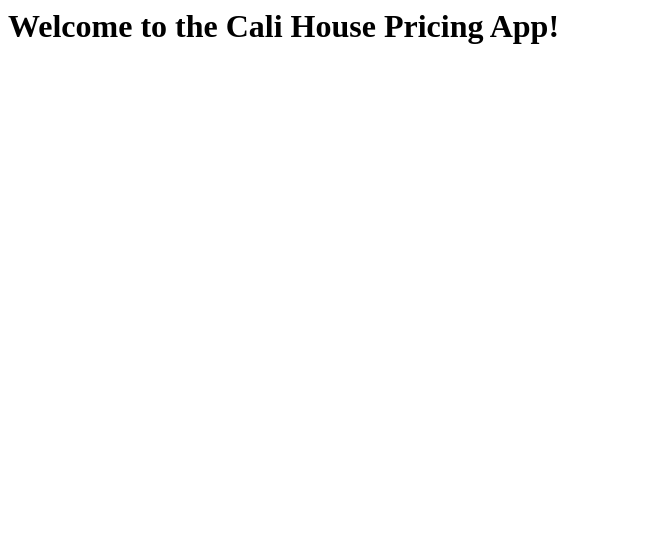
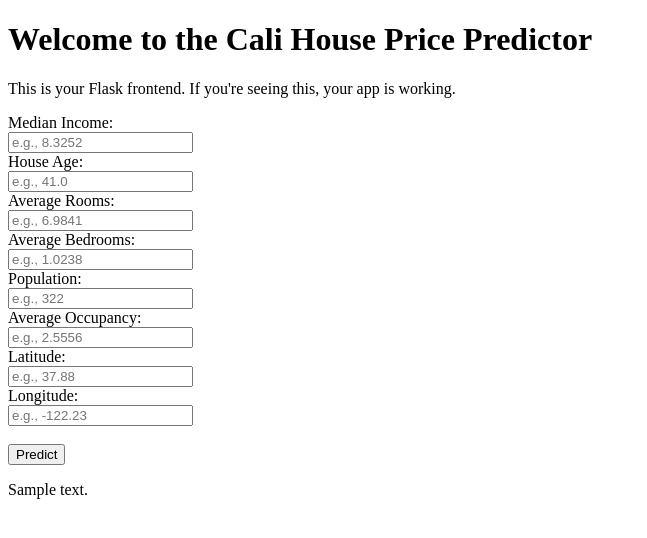
Before and after one commit to rith777/CaliHousePricing, a Flask app: template templates/home.html in a window 1280 px wide. Shown: the top 538 px of the page, without its empty margins (0-647 px from the left). Run offline with Flask 3, Linux system fonts and the light colour scheme; the template is opened without the code that fills it: most values are stand-ins (such as "Sample title", 1, 10 or a date in 2020); parts of the project's set-up code (start-up, migrations or seed data) failed here and were passed over.

Commit message:
webapp ready

```diff
--- a/app.py
+++ b/app.py
@@ -1,26 +1,33 @@
 import pickle
-from flask import Flask, request, jsonify, render_template
+import json
+from flask import Flask, request, jsonify, render_template, url_for,app
 import numpy as np
+import pandas as pd
 
 app = Flask(__name__)
 
-# Load the model, scaler, and feature names
+# Load both model AND scaler (updated pickle file)
 with open('california_housing_rf.pkl', 'rb') as f:
     deployment_assets = pickle.load(f)
     model = deployment_assets['model']
-    scaler = deployment_assets['scaler']
-    feature_names = deployment_assets['feature_names']
+    scaler = deployment_assets['scaler']  # Now available
+    feature_names = deployment_assets['feature_names']  # For validation
 
 @app.route('/')
 def home():
-    return render_template('home.html')  # Make sure this file exists
+    return render_template('home.html')
 
 @app.route('/predict_api', methods=['POST'])
 def predict_api():
     try:
+        # Get and validate input
         data = request.json['data']
+
+        # Convert to properly ordered array
         input_array = np.array([data[col] for col in feature_names]).reshape(1, -1)
-        scaled_input = scaler.transform(input_array)
+
+        # Transform and predict
+        scaled_input = scaler.transform(input_array)  # Now using the loaded scaler
         output = model.predict(scaled_input)
 
         return jsonify({
@@ -35,6 +42,12 @@ def predict_api():
             'status': 'failed',
             'required_features': feature_names
         }), 400
-
+@app.route('/predict', methods=['POST'])
+def predict():
+    data=[float(x) for x in request.form.values()]
+    final_input = scaler.transform(np.array(data).reshape(1, -1))
+    print(final_input)
+    output = model.predict(final_input)[0]
+    return render_template('home.html', prediction_text='House Price in $100,000s: {}'.format(output))
 if __name__ == "__main__":
-    app.run(host='0.0.0.0', port=5000, debug=True)
+    app.run(host='0.0.0.0', port=5001, debug=True)
--- a/templates/home.html
+++ b/templates/home.html
@@ -1,3 +1,42 @@
-<h1>
-    Welcome to the Cali House Pricing App!
-</h1>
+<!DOCTYPE html>
+<html>
+<head>
+    <title>Cali House Price Predictor</title>
+</head>
+<body>
+    <h1>Welcome to the Cali House Price Predictor</h1>
+    <p>This is your Flask frontend. If you're seeing this, your app is working.</p>
+
+    <div>
+        <form action="{{ url_for('predict') }}" method="post">
+            <label>Median Income:</label><br>
+            <input type="text" name="MedInc" placeholder="e.g., 8.3252" required><br>
+
+            <label>House Age:</label><br>
+            <input type="text" name="HouseAge" placeholder="e.g., 41.0" required><br>
+
+            <label>Average Rooms:</label><br>
+            <input type="text" name="AveRooms" placeholder="e.g., 6.9841" required><br>
+
+            <label>Average Bedrooms:</label><br>
+            <input type="text" name="AveBedrms" placeholder="e.g., 1.0238" required><br>
+
+            <label>Population:</label><br>
+            <input type="text" name="Population" placeholder="e.g., 322" required><br>
+
+            <label>Average Occupancy:</label><br>
+            <input type="text" name="AveOccup" placeholder="e.g., 2.5556" required><br>
+
+            <label>Latitude:</label><br>
+            <input type="text" name="Latitude" placeholder="e.g., 37.88" required><br>
+
+            <label>Longitude:</label><br>
+            <input type="text" name="Longitude" placeholder="e.g., -122.23" required><br><br>
+
+            <button type="submit">Predict</button>
+        </form>
+    </div>
+
+    <p>{{ prediction_text }}</p>
+</body>
+</html>
```
